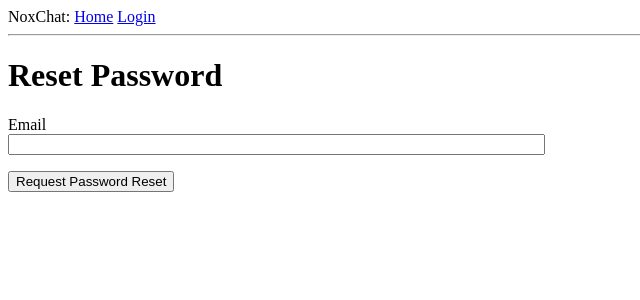
After one commit to Stelour/FlaskMessenger-NoxChat-, a Flask app: page /reset_password_request in a window 1280 px wide. The commit adds this page. Shown: the top 300 px of the page, without its empty margins (0-640 px from the left). Run offline with Flask 3, Linux system fonts and the light colour scheme; some libraries are stand-ins or nearby versions.

Commit message:
added reset password and email support (with aiosmtpd)

```diff
--- a/app/__init__.py
+++ b/app/__init__.py
@@ -5,6 +5,7 @@ from flask_migrate import Migrate
 from flask_login import LoginManager
 import logging
 from logging.handlers import RotatingFileHandler
+from flask_mail import Mail
 import os
 
 app = Flask(__name__)
@@ -14,6 +15,7 @@ db = SQLAlchemy(app)
 migrate = Migrate(app, db)
 login = LoginManager(app)
 login.login_view = 'login'
+mail = Mail(app)
 
 if not app.debug:
     if not os.path.exists('logs'):
--- a/app/forms.py
+++ b/app/forms.py
@@ -68,3 +68,13 @@ class SearchUserForm(FlaskForm):
 class FriendsForm(FlaskForm):
     search_user = StringField('Username or ID', validators=[DataRequired()])
     submit = SubmitField('Submit')
+
+class ResetPasswordRequestForm(FlaskForm):
+    email = StringField('Email', validators=[DataRequired(), Email()])
+    submit = SubmitField('Request Password Reset')
+
+class ResetPasswordForm(FlaskForm):
+    password = PasswordField('Password', validators=[DataRequired()])
+    password2 = PasswordField(
+        'Repeat Password', validators=[DataRequired(), EqualTo('password')])
+    submit = SubmitField('Request Password Reset')
--- a/app/routes.py
+++ b/app/routes.py
@@ -17,6 +17,9 @@ from app.forms import EmptyForm
 from app.updates import updates
 from app.forms import SearchUserForm
 from app.forms import FriendsForm
+from app.forms import ResetPasswordRequestForm
+from app.email import send_password_reset_email
+from app.forms import ResetPasswordForm
 
 @app.route('/')
 @app.route('/index')
@@ -272,3 +275,33 @@ def friends():
     users = db.session.execute(stmt).scalars().all()
 
     return render_template('friends.html', title='Friends', form=form, users=users, view=view)
+
+@app.route('/reset_password_request', methods=['GET', 'POST'])
+def reset_password_request():
+    if current_user.is_authenticated:
+        return redirect(url_for('index'))
+    form = ResetPasswordRequestForm()
+    if form.validate_on_submit():
+        user = db.session.scalar(
+            sa.select(User).where(User.email == form.email.data))
+        if user:
+            send_password_reset_email(user)
+        flash('Check your email for the instructions to reset your password')
+        return redirect(url_for('login'))
+    return render_template('reset_password_request.html',
+                           title='Reset Password', form=form)
+
+@app.route('/reset_password/<token>', methods=['GET', 'POST'])
+def reset_password(token):
+    if current_user.is_authenticated:
+        return redirect(url_for('index'))
+    user = User.verify_reset_password_token(token)
+    if not user:
+        return redirect(url_for('index'))
+    form = ResetPasswordForm()
+    if form.validate_on_submit():
+        user.set_password(form.password.data)
+        db.session.commit()
+        flash('Your password has been reset.')
+        return redirect(url_for('login'))
+    return render_template('reset_password.html', form=form)
--- a/app/templates/login.html
+++ b/app/templates/login.html
@@ -21,4 +21,8 @@
         <p>{{ form.submit() }}</p>
     </form>
     <p>New User? <a href="{{ url_for('register') }}">Click to Register!</a></p>
+    <p>
+        Forgot Your Password?
+        <a href="{{ url_for('reset_password_request') }}">Click to Reset It</a>
+    </p>
 {% endblock %}
--- /dev/null
+++ b/app/templates/reset_password_request.html
@@ -0,0 +1,16 @@
+{% extends "base.html" %}
+
+{% block content %}
+    <h1>Reset Password</h1>
+    <form action="" method="post">
+        {{ form.hidden_tag() }}
+        <p>
+            {{ form.email.label }}<br>
+            {{ form.email(size=64) }}<br>
+            {% for error in form.email.errors %}
+            <span style="color: red;">[{{ error }}]</span>
+            {% endfor %}
+        </p>
+        <p>{{ form.submit() }}</p>
+    </form>
+{% endblock %}
--- a/app/updates.py
+++ b/app/updates.py
@@ -8,5 +8,10 @@ updates = [
         "version": "v0.2",
         "date": "2025-06-21",
         "description": "Added the ability to search for users on the site, view friends and common requests. Also fixed some bugs."
+    },
+    {
+        "version": "v0.3",
+        "date": "2025-07-11",
+        "description": "Email support and reset password."
     }
 ]
--- a/config.py
+++ b/config.py
@@ -7,3 +7,7 @@ load_dotenv(os.path.join(basedir, '.env'))
 class Config:
     SECRET_KEY = os.environ.get('SECRET_KEY')
     SQLALCHEMY_DATABASE_URI = os.environ.get('SQLALCHEMY_DATABASE_URI')
+    ADMINS = ['support@noxchat.com']
+    # aiosmtpd -n -c aiosmtpd.handlers.Debugging -l localhost:8025
+    MAIL_SERVER = os.environ.get('MAIL_SERVER') or 'localhost'
+    MAIL_PORT = int(os.environ.get('MAIL_PORT') or 8025)
```
Also changed, not shown: app/email.py (added, +25 -0 lines), app/models.py (+17 -0 lines), app/templates/email/reset_password.html (added, +17 -0 lines), app/templates/email/reset_password.txt (added, +11 -0 lines), app/templates/reset_password.html (added, +23 -0 lines), 2 other files.
